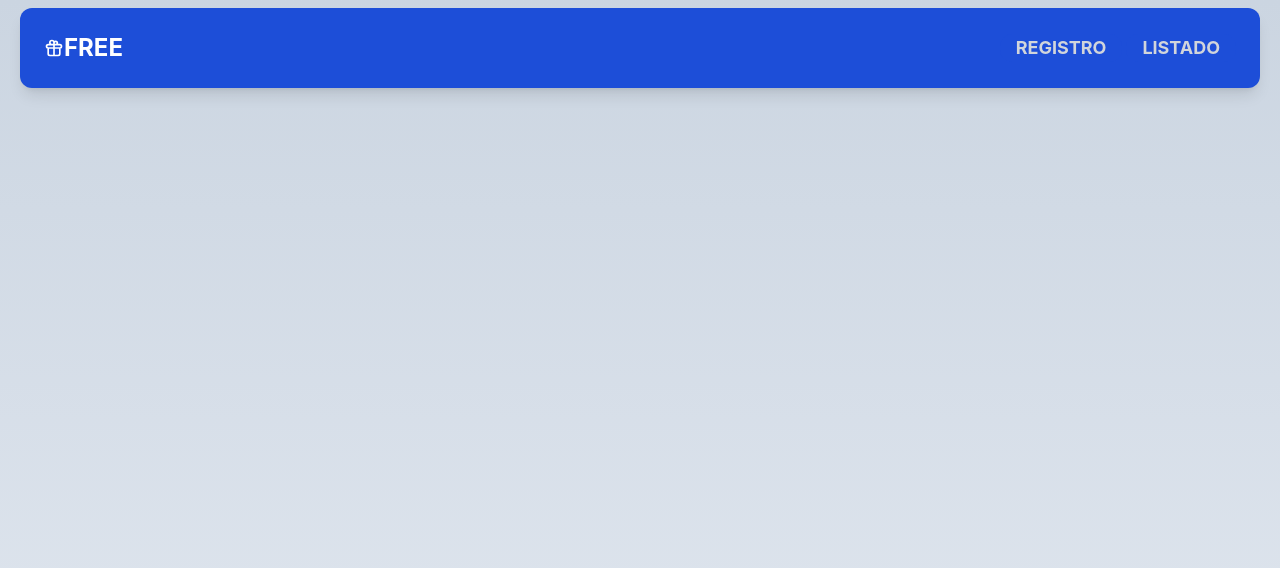
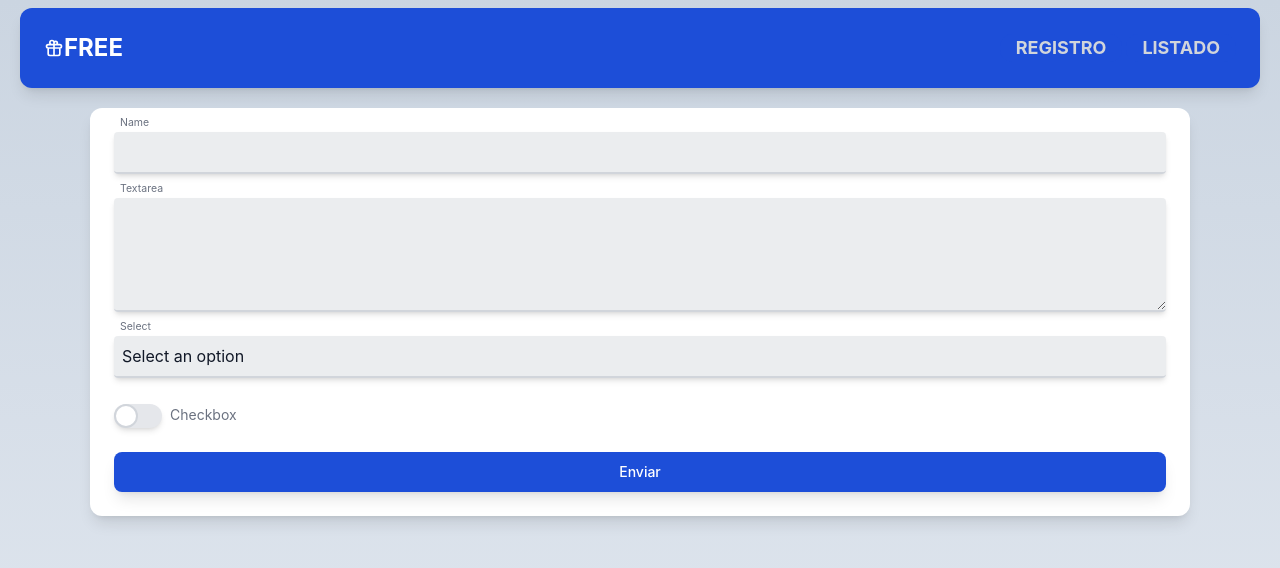
Before and after one commit to CesarAOrtiz/formulario-registro-comidas, a React (Create React App) app: page /formik in a window 1280 px wide. Shown: the top 568 px of the page. Built offline with nearby package versions, Linux system fonts and the light colour scheme.

Commit message:
Input chooser

```diff
--- a/package.json
+++ b/package.json
@@ -7,13 +7,15 @@
     "@testing-library/react": "^12.1.4",
     "@testing-library/react-hooks": "^7.0.2",
     "@testing-library/user-event": "^13.5.0",
+    "formik": "^2.2.9",
     "react": "^17.0.2",
     "react-dom": "^17.0.2",
     "react-hook-form": "^7.28.1",
     "react-router-dom": "^6.2.2",
     "react-scripts": "5.0.0",
     "sweetalert2": "^11.4.7",
-    "web-vitals": "^2.1.4"
+    "web-vitals": "^2.1.4",
+    "yup": "^0.32.11"
   },
   "scripts": {
     "start": "react-scripts start",
--- a/src/App.js
+++ b/src/App.js
@@ -3,6 +3,7 @@ import Card from "./components/Card";
 import Header from "./components/Header";
 import CreatePage from "./components/CreatePage";
 import EditPage from "./components/EditPage";
+import FormikForm from "./components/FormikForm";
 import { BrowserRouter, Routes, Route, Navigate } from "react-router-dom";
 
 function App() {
@@ -16,7 +17,8 @@ function App() {
 
           <section className="flex justify-evenly container flex-col lg:flex-row">
             <Routes>
-              <Route path="/" element={<Navigate to="registro" />} />
+              <Route path="/" element={<Navigate to="formik" />} />
+              <Route path="/formik" element={<FormikForm />} />
               <Route path="/registro" element={<CreatePage />} />
               <Route path="/listado" element={<EditPage />} />
             </Routes>
--- /dev/null
+++ b/src/components/FormikForm.jsx
@@ -0,0 +1,60 @@
+import { Formik, Form } from "formik";
+import * as Yup from "yup";
+import Card from "./Card";
+import Field from "./Input/Field";
+
+const yupSchema = Yup.object({
+  name: Yup.string().required("Required"),
+  textarea: Yup.string().required("Required"),
+  select: Yup.string().required("Required"),
+  checkbox: Yup.boolean().oneOf([true], "Must be marked").required("Required"),
+});
+const initailValues = {
+  name: "",
+  textarea: "",
+  select: "",
+  checkbox: false,
+};
+
+export default function FormikForm() {
+  return (
+    <Card className="bg-white min-w-[250px] w-full max-w-[1100px] h-full max-h-[770px] mx-auto">
+      <Formik
+        initialValues={initailValues}
+        onSubmit={(values) => {
+          console.log(values);
+        }}
+        validationSchema={yupSchema}
+      >
+        <Form>
+          <Field name={"name"} type={"text"} label={"Name"} />
+          <Field
+            name={"textarea"}
+            type={"textarea"}
+            label={"Textarea"}
+            rows={4}
+          />
+          <Field name={"select"} type={"select"} label={"Select"}>
+            <option value="">Select an option</option>
+            <option value="1">1</option>
+            <option value="2">2</option>
+            <option value="3">3</option>
+          </Field>
+          <Field
+            name={"checkbox"}
+            id={"checkbox"}
+            type={"checkbox"}
+            label={"Checkbox"}
+          />
+
+          <button
+            type="submit"
+            className="text-white shadow-lg bg-blue-700 hover:bg-blue-800 focus:ring-4 focus:outline-none focus:ring-blue-300 rounded-lg w-full px-5 py-2.5 text-sm text-center font-medium disabled:opacity-50 disabled:pointer-events-none"
+          >
+            Enviar
+          </button>
+        </Form>
+      </Formik>
+    </Card>
+  );
+}
--- /dev/null
+++ b/src/components/Input/Field.jsx
@@ -0,0 +1,59 @@
+import { useField, ErrorMessage } from "formik";
+import Input from "./Input";
+
+const inputBase =
+  "block py-2 px-2 w-full text-md text-gray-900 bg-gray-400 bg-opacity-20 rounded shadow-md border-0 border-b-2 border-gray-300 appearance-none outline-none focus:ring-0 focus:border-blue-600 peer";
+const inputError =
+  "text-red-500 border-red-500 bg-red-500 bg-opacity-20 focus:border-red-500";
+const labelBase =
+  "absolute px-2 text-sm text-gray-500 duration-300 transform -translate-y-8 scale-75 top-3 -z-10 origin-[0] peer-focus:left-0 peer-focus:text-blue-600 peer-focus:scale-75 peer-focus:-translate-y-8";
+const labelError = "!text-red-500 peer-focus:text-red-500";
+
+export default function Field({ label, className = "", ...props }) {
+  const [field, meta] = useField(props);
+  const error = meta.error && meta.touched;
+
+  if (props.type === "checkbox" || props.type === "radio") {
+    return (
+      <div className="relative z-0 mb-6 w-full">
+        <div>
+          <div className="mr-2 inline-block">
+            <Input {...field} {...props} className />
+          </div>
+          <label
+            htmlFor={props.name || props.id}
+            className={`text-sm text-gray-500 mt-1  ${error ? labelError : ""}`}
+          >
+            {label}
+          </label>
+        </div>
+        <ErrorMessage
+          name={props.name}
+          component="p"
+          className="text-xs text-red-500 px-2"
+        />
+      </div>
+    );
+  }
+
+  return (
+    <div className="relative z-0 mb-6 w-full">
+      <Input
+        className={`${inputBase} ${error ? inputError : ""} ${className}`}
+        {...field}
+        {...props}
+      />
+      <ErrorMessage
+        name={props.name}
+        component="p"
+        className="text-xs text-red-500 px-2"
+      />
+      <label
+        htmlFor={props.name || props.id}
+        className={`${labelBase} ${error ? labelError : ""}`}
+      >
+        {label}
+      </label>
+    </div>
+  );
+}
--- /dev/null
+++ b/src/components/Input/Input.jsx
@@ -0,0 +1,14 @@
+import Switch from "./Switch";
+
+export default function Input(props) {
+  if (props.type === "textarea") {
+    return <textarea {...props} />;
+  }
+  if (props.type === "select") {
+    return <select {...props}></select>;
+  }
+  if (props.type === "checkbox") {
+    return <Switch {...props} />;
+  }
+  return <input {...props} />;
+}
--- /dev/null
+++ b/src/components/Input/Switch.jsx
@@ -0,0 +1,14 @@
+const checkboxBase =
+  "absolute block w-6 h-6 rounded-full bg-white border-gray-300 border-2 appearance-none cursor-pointer checked:border-blue-600 checked:translate-x-6 transition-transform duration-200 ease-in peer";
+
+export default function Switch({ className, ...props }) {
+  return (
+    <div className="relative inline-block w-12 align-middle select-none">
+      <input className={`${checkboxBase} ${className}`} {...props} />
+      <label
+        htmlFor={props.name || props.id}
+        className="block shadow-md overflow-hidden h-6 rounded-full bg-gray-200 cursor-pointer peer-checked:bg-blue-700"
+      ></label>
+    </div>
+  );
+}
--- /dev/null
+++ b/src/components/Input/index.js
@@ -0,0 +1,4 @@
+import Field from "./Field";
+import Input from "./Input";
+export default Input;
+export { Field };
```
Also changed, not shown: 1 other file (tests, documents, lock files or other folders).
